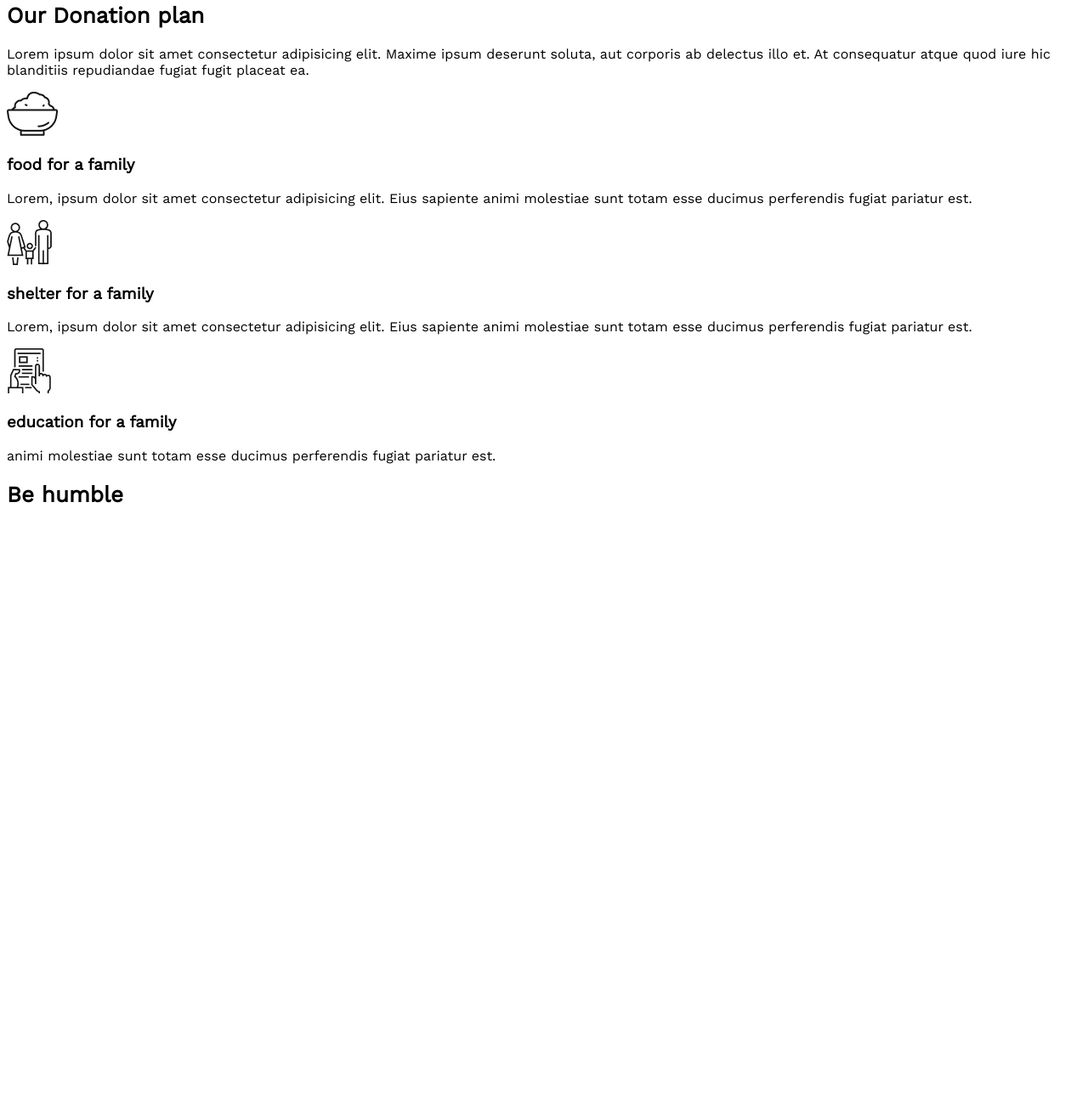
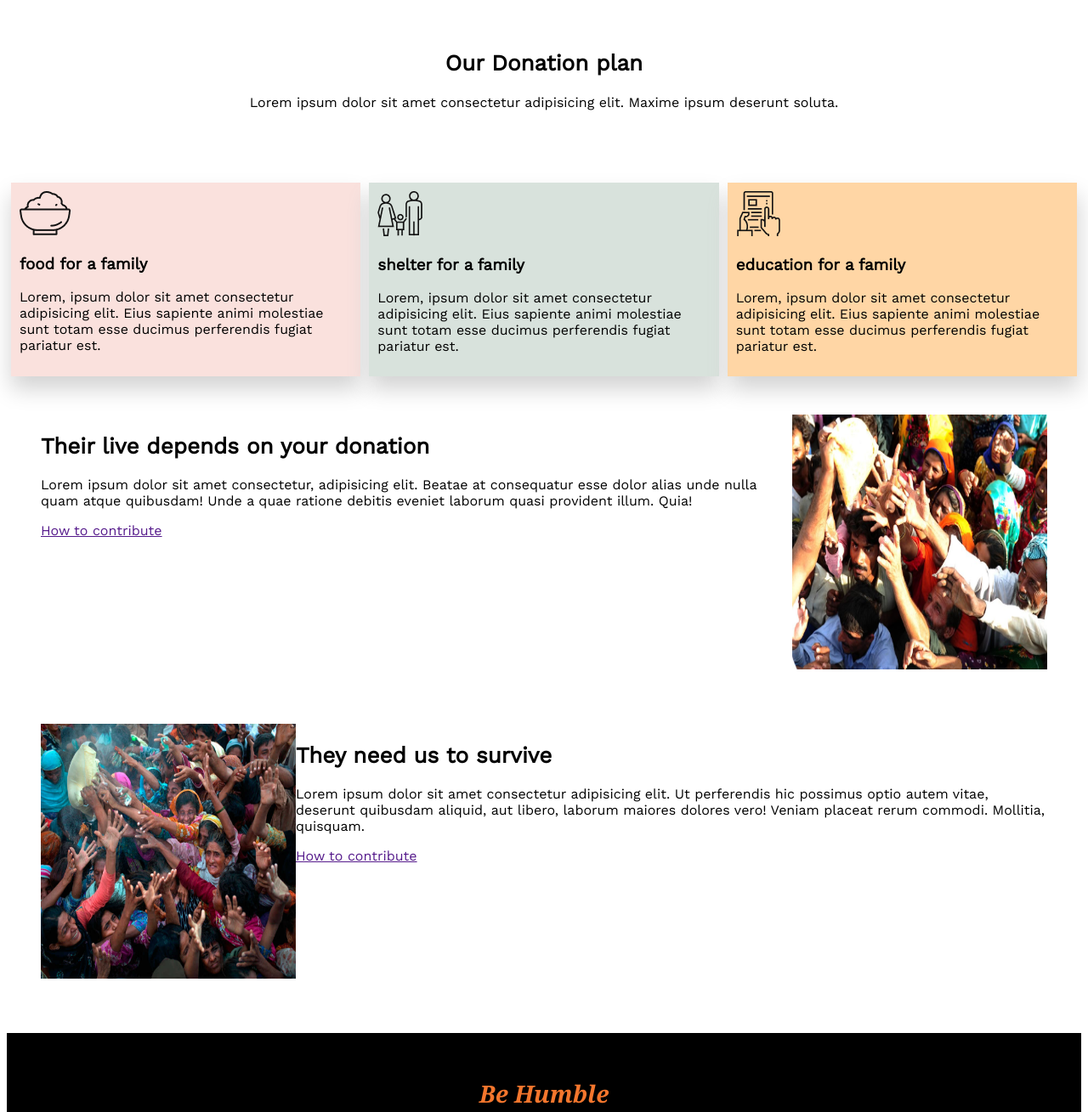
Before and after one commit to shafayatzamil/donation-website, a plain HTML site: page index.html in a window 1280 px wide. Shown: the part 1116-2425 px from the top of the page at 85% size. Before the commit the page ends 1735 px from the top, so only its background shows below. Drawn offline with nearby package versions, Linux system fonts and the light colour scheme.

Commit message:
css update

```diff
--- a/index.html
+++ b/index.html
@@ -9,6 +9,7 @@
     <link rel="preconnect" href="https://fonts.googleapis.com">
     <link rel="preconnect" href="https://fonts.gstatic.com" crossorigin>
     <link href="https://fonts.googleapis.com/css2?family=Work+Sans&display=swap" rel="stylesheet">
+
 </head>
 <body>
     <div class="container">
@@ -16,7 +17,7 @@
             <header class="header-box">
                 <h1 class="header-title">Website Donations for Nonprofits</h1>
                 <p class="header-text">Lorem ipsum, dolor sit amet consectetur adipisicing elit. Culpa, ipsa! Ducimus expedita nemo fugiat tempore, eum, ipsum illum earum omnis enim doloremque</p>
-                <a href="http://" id="donation-btn">Donate  Now</a>
+                <a href="http://"  target="_blank" id="donation-btn">Donate  Now</a>
             </header>
         </article>
         <article id="article-two">
@@ -31,33 +32,71 @@
                 <div class="amount">5000tk</div>
             </div>
             <input type="number" name="quantity" id="quantity" placeholder="other Amount">
-            <a href="">Donate now</a>
+            <a href="" target="_blank" >Donate now</a>
         </article>
-        <section>
+
+        <div class="donation-plan">
             <h2>Our Donation plan</h2>
-            <p>Lorem ipsum dolor sit amet consectetur adipisicing elit. Maxime ipsum deserunt soluta, aut corporis ab delectus illo et. At consequatur atque quod iure hic blanditiis repudiandae fugiat fugit placeat ea.</p>
-            <div>
-                <div>
-                    <img src="icons/food.png" alt="food icons">
+            <p>Lorem ipsum dolor sit amet consectetur adipisicing elit. Maxime ipsum deserunt soluta.</p>
+        </div>
+
+        <section >
+            <div class="plan">
+                <div id="plan-one">
+                    <img  class ="icons"src="icons/food.png" alt="food icons">
                     <h3>food for a family</h3>
                     <p>Lorem, ipsum dolor sit amet consectetur adipisicing elit. Eius sapiente animi molestiae sunt totam esse ducimus perferendis fugiat pariatur est.</p>
                 </div>
-                <div>
-                    <img src="icons/shelter.png" alt="shelter icons">
+                <div id="plan-two">
+                    <img  class ="icons"src="icons/shelter.png" alt="shelter icons">
                     <h3>shelter for a family</h3>
                     <p>Lorem, ipsum dolor sit amet consectetur adipisicing elit. Eius sapiente animi molestiae sunt totam esse ducimus perferendis fugiat pariatur est.</p>
                 </div>
 
-                <div>
-                    <img src="icons/Frame-1.png" alt="education icons">
+                <div id="plan-three">
+                    <img class ="icons" src="icons/Frame-1.png" alt="education icons">
                     <h3>education for a family</h3>
-                    <p>animi molestiae sunt totam esse ducimus perferendis fugiat pariatur est.</p>
+                    <p>Lorem, ipsum dolor sit amet consectetur adipisicing elit. Eius sapiente animi molestiae sunt totam esse ducimus perferendis fugiat pariatur est.</p>
                 </div>
 
             </div>
         </section>
+
+        <section class="destibution-box">
+            <div class="destribution">
+                <div>
+                    <h2>Their live depends on your donation</h2>
+                    <p>Lorem ipsum dolor sit amet consectetur, adipisicing elit. Beatae at consequatur esse dolor alias unde nulla quam atque quibusdam! Unde a quae ratione debitis eveniet laborum quasi provident illum. Quia!</p>
+                    <a href="" class="bestibution-btn">How to contribute</a>
+                </div>
+                <div>
+                    <img src="images/donation0.jpg" alt="" class="destribuion-img">
+                </div>
+            </div>
+            <div class="destribution">
+                <div>
+                    <img src="images/donation6.jpg" alt=""class="destribuion-img">
+                </div>
+                <div>
+                    <h2>They need us to survive</h2>
+                    <p>Lorem ipsum dolor sit amet consectetur adipisicing elit. Ut perferendis hic possimus optio autem vitae, deserunt quibusdam aliquid, aut libero, laborum maiores dolores vero! Veniam placeat rerum commodi. Mollitia, quisquam.</p>
+                    <a href="" class="destibution-btn">How to contribute</a>
+                </div>
+
+
+            </div>
+
+        </section>
+
+
+
+
+
+
         <footer>
-            <h2>Be humble</h2>
+            <h2>
+            <span><i>Be Humble</i></span>
+            </h2>
         </footer>
     </div>
 </body>
--- a/style.css
+++ b/style.css
@@ -58,3 +58,86 @@ h2{
     margin:10px;
 
 }
+#quantity{
+    border: none;
+}
+input:focus {
+    outline:none;
+}
+
+
+
+
+
+
+.donation-plan{
+    text-align: center;
+    margin:80px 80px;
+
+}
+
+.plan{
+    display: flex;
+
+}
+#plan-one{
+    background-color: #fae1dd;
+    margin:5px;
+    padding:10px;
+    box-shadow: 0px 15px 25px #d3d3d3;
+
+}
+#plan-two{
+    background-color: #d8e2dc;
+    margin:5px;
+    padding:10px;
+    box-shadow: 0px 15px 25px #d3d3d3;
+
+}
+#plan-three{
+    background-color: #ffd6a5;
+    margin:5px;
+    padding:10px;
+    box-shadow: 2px 15px 25px #d3d3d3;
+}
+
+
+
+.destibution-box{
+    margin:40px;
+}
+.destribution{
+    display: flex;
+    width:100%;
+    margin-bottom: 60px;
+}
+
+.destribuion-img{
+    /* height:250px; */
+    width:300px;
+    height:300px;
+
+}
+
+
+
+
+
+
+
+
+
+
+
+/* footer css */
+footer{
+    margin-top:20px;
+    text-align: center;
+    padding:30px;
+    background-color: #000000;
+}
+span{
+    font-size:28px;
+    color:#f4762d;
+    font-family:Georgia, 'Times New Roman', Times, serif;
+}
```
